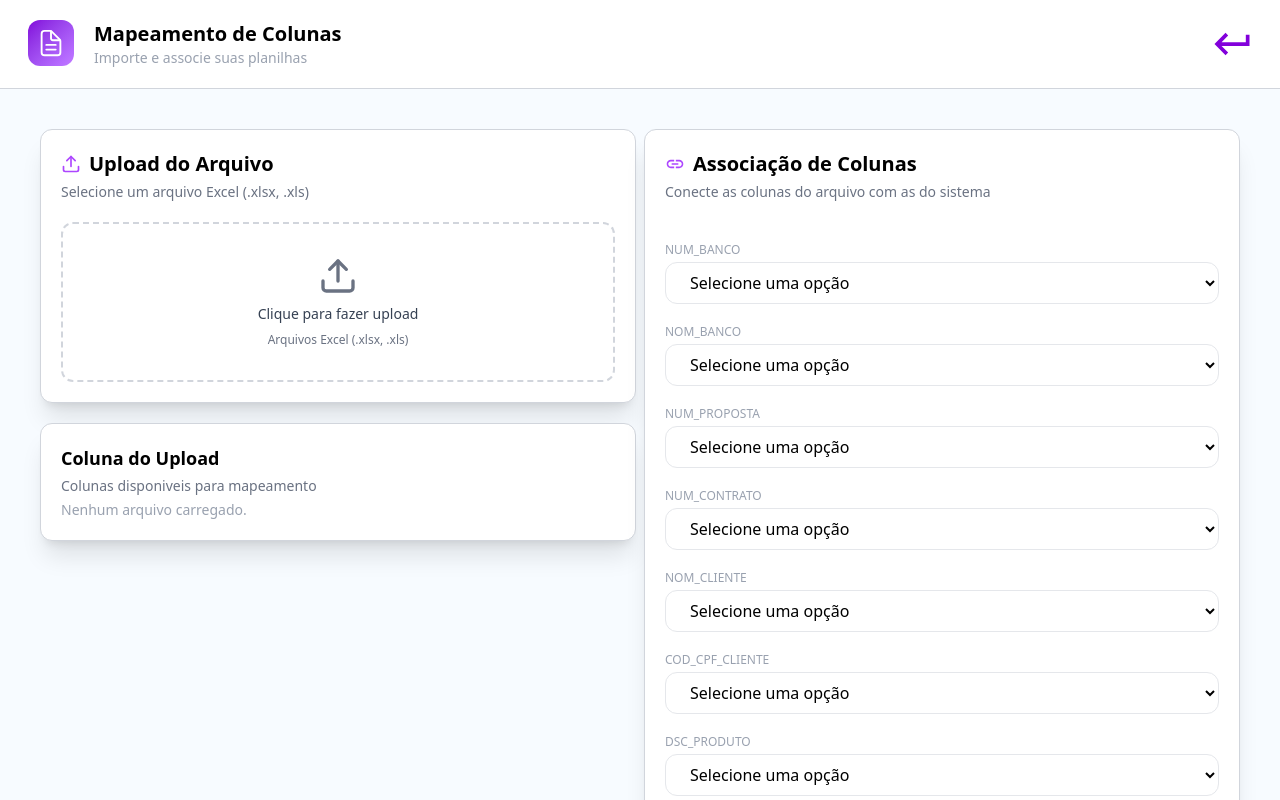
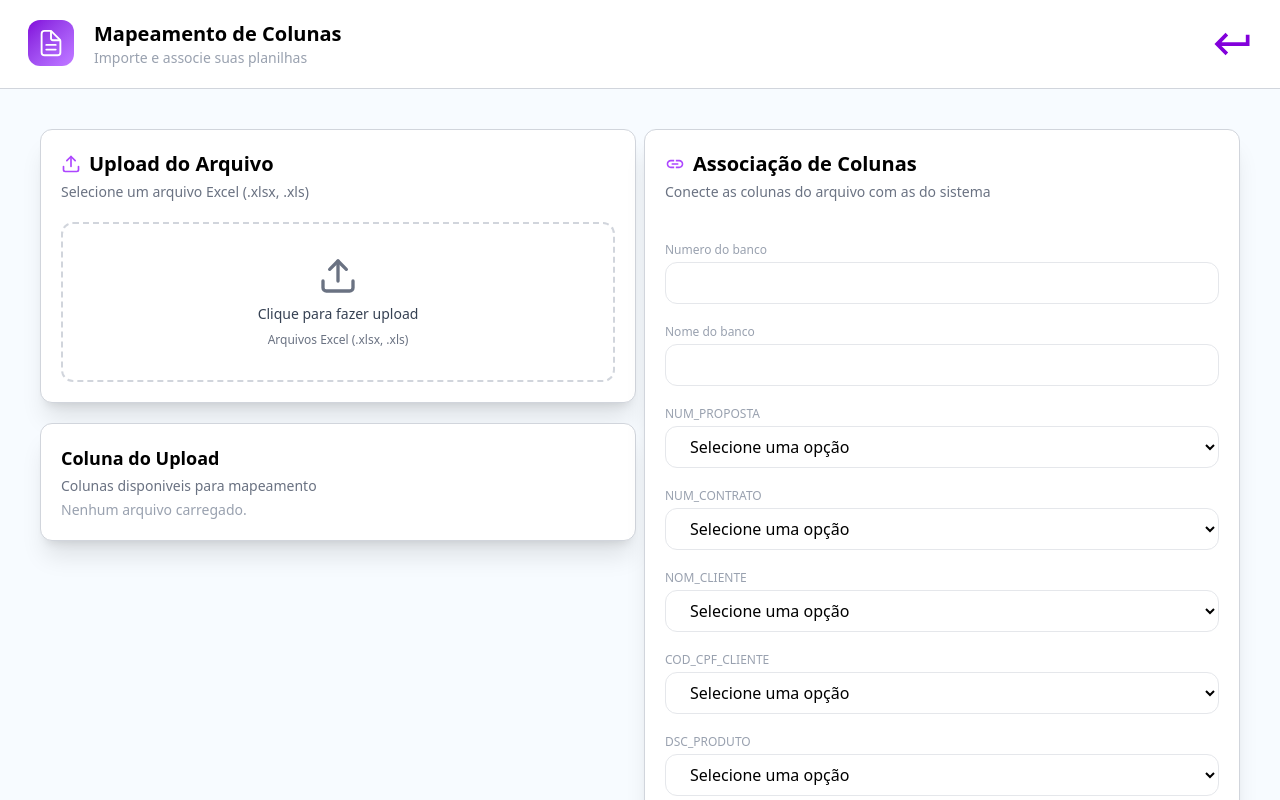
Before and after one commit to FernandoMoreti/Projeto-Lev-2.0, a Next.js app in the folder frontend/: page / in a window 1280 px wide. Shown: the top 800 px of the page. Built offline with nearby package versions, Linux system fonts and the light colour scheme.

Commit message:
fix(BancoRepository) Ajustando algumas correções para leitura de csv

```diff
--- a/frontend/src/app/page.jsx
+++ b/frontend/src/app/page.jsx
@@ -17,8 +17,6 @@ export default function Home() {
   const [selecoes, setSelecoes] = useState({});
 
   const col_opcoes = [
-    "NUM_BANCO",
-    "NOM_BANCO",
     "NUM_PROPOSTA",
     "NUM_CONTRATO",
     "NOM_CLIENTE",
@@ -157,6 +155,26 @@ export default function Home() {
           <div className="border-1 bg-white border-gray-300 p-5 rounded-xl shadow-xl">
             <h1 className="flex items-center text-xl font-semibold gap-2">< MdLink size={20} className="text-purple-500" /> Associação de Colunas </h1>
             <p className="text-sm text-gray-500 pt-1 pb-5">Conecte as colunas do arquivo com as do sistema </p>
+            <div>
+              <p className="text-xs text-gray-400 mt-5">Numero do banco</p>
+
+              <input
+                className="flex w-full border-1 border-gray-200 py-2 px-5 rounded-xl mt-1"
+                type="number"
+                onChange={(e) => handleChange("NUM_BANCO", e.target.value)}
+              >
+              </input>
+            </div>
+            <div>
+              <p className="text-xs text-gray-400 mt-5">Nome do banco</p>
+
+              <input
+                className="flex w-full border-1 border-gray-200 py-2 px-5 rounded-xl mt-1"
+                type="text"
+                onChange={(e) => handleChange("NOM_BANCO", e.target.value)}
+              >
+              </input>
+            </div>
             {
               col_opcoes.map((col) => (
                 <div key={col}>
```
Also changed, not shown: 2 other files (tests, documents, lock files or other folders).
